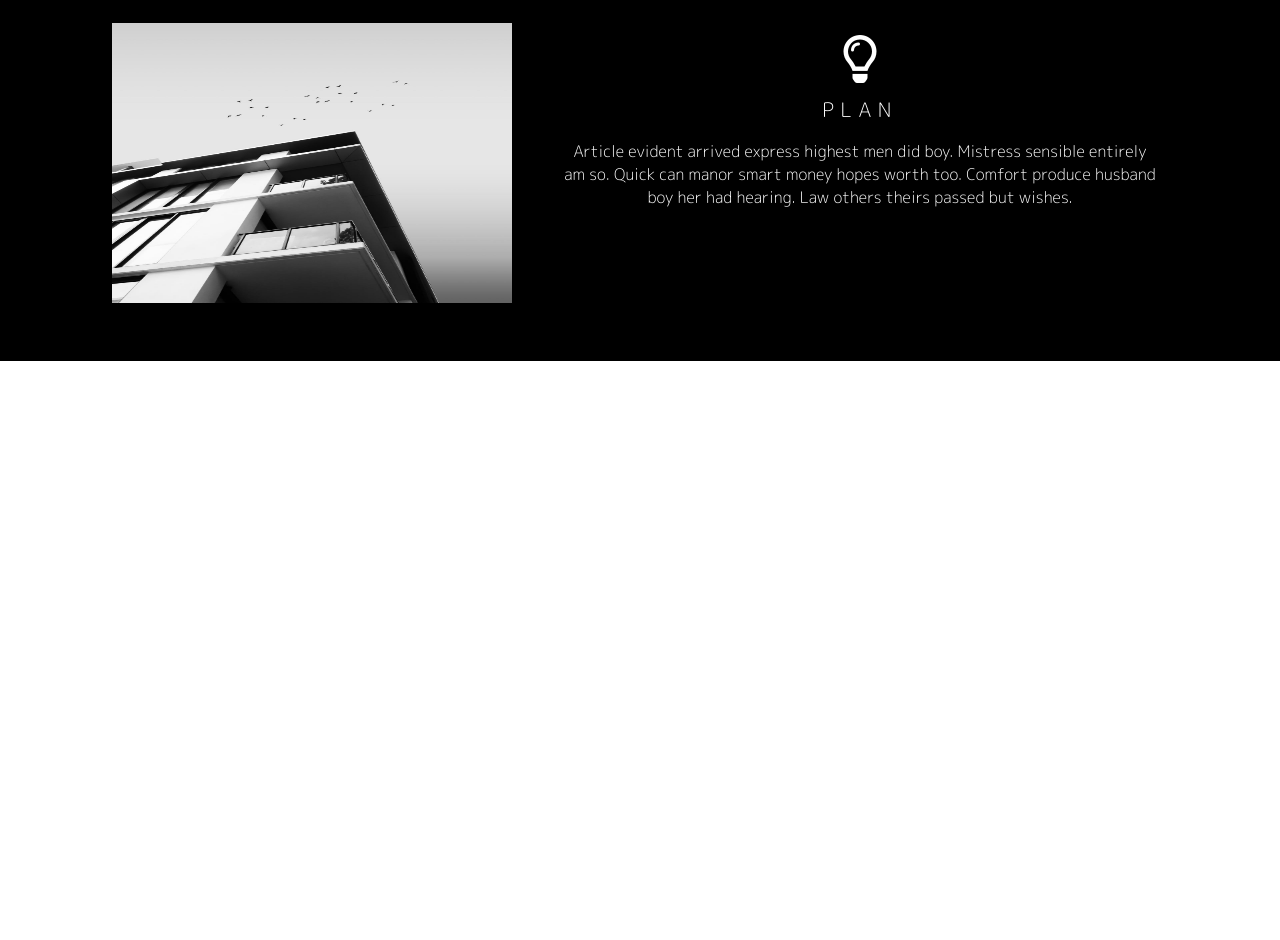
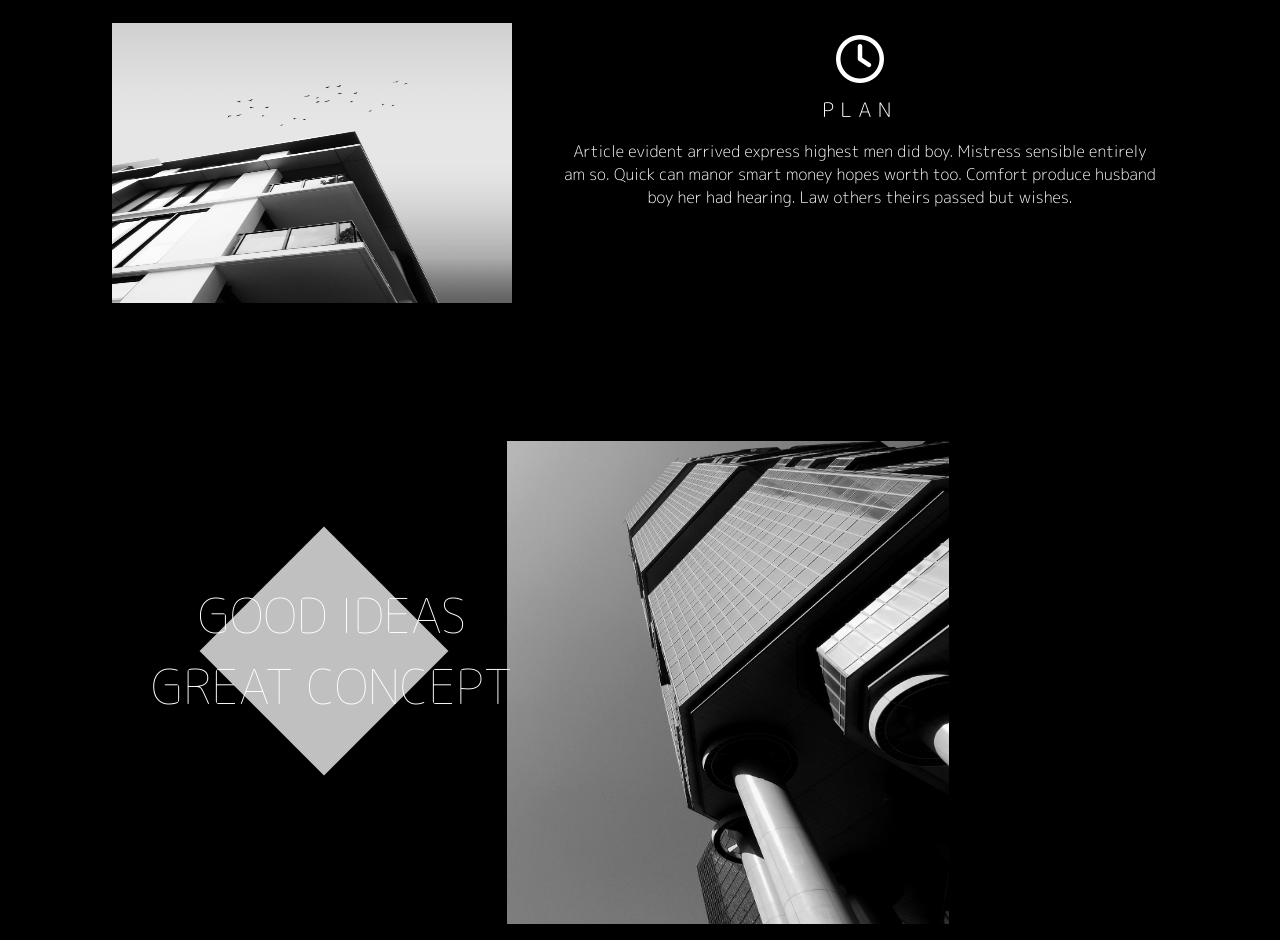
Before and after one commit to kacperwadecki/website-web_desing_agency, a plain HTML site: page index.html in a window 1280 px wide. Shown: the part 1563-2503 px from the top of the page. Before the commit the page ends 1924 px from the top, so only its background shows below. Drawn offline with Linux system fonts and the light colour scheme.

Commit message:
add idea-page

```diff
--- a/css/style.css
+++ b/css/style.css
@@ -73,7 +73,7 @@ nav {
 
 .advantage-inscription {
     font-size: 3rem;
-    width: 25rem;
+    width: 27.5rem;
     height: 17.5rem;
     display: flex;
     justify-content: center;
@@ -107,3 +107,48 @@ nav {
     max-width: 37rem;
     margin-top: 1rem;
 }
+
+/* idea-page */
+
+.idea-page {
+    background-color: #000;
+    display: flex;
+    align-items: center;
+    justify-content: center;
+    flex-wrap: wrap;
+}
+
+.idea {
+    position: relative;
+}
+
+.idea-diamond {
+    background-color: #c0c0c0;
+    width: 11rem;
+    height: 11rem;
+    transform: rotate(45deg);
+}
+
+.idea-text {
+    text-transform: uppercase;
+    font-size: 3rem;
+    width: 26rem;
+    text-align: center;
+    position: absolute;
+    left: -7rem;
+    top: 1rem;
+    font-weight: 100;
+}
+
+.idea-img {
+    width: 39.5rem;
+    margin-top: 4rem;
+    display: flex;
+    justify-content: center;
+}
+
+.idea-page > .idea-img > img {
+    width: 27.625rem;
+    height: 30.188rem;
+    padding: 1rem;
+}
--- a/index.html
+++ b/index.html
@@ -22,7 +22,7 @@
         <div class="logo">
             <img src="img/home-page-logo.png" alt="">
         </div>
-        <div class="home-page-text">
+        <article class="home-page-text">
             <h1>Web Desing Agency</h1>
             <blockquote>
                 <p>Lectus quam id leo in. Proin fermentum leo vel orci porta non pulvinar. Eget sit amet tellus cras adipiscing enim. Volutpat odio facilisis mauris sit amet massa vitae. Adipiscing enim eu turpis egestas pretium.</p>
@@ -30,7 +30,7 @@
                     — Joe Smith, SEO
                 </footer>
             </blockquote>
-        </div>
+        </article>
     </section>
 
     <section class="advantages-page">
@@ -50,7 +50,7 @@
                 <p>Our Advantages</p>
             </div>
             <div class="advantage-text">
-                <i class="fa-regular fa-clock"></i>
+                <i class="fa-regular fa-lightbulb"></i>
                 <h2>Strategy</h2>
                 <p>Article evident arrived express highest men did boy. Mistress sensible entirely am so. Quick can manor smart money hopes worth too. Comfort produce husband boy her had hearing. Law others theirs passed but wishes. </p>
             </div>
@@ -61,11 +61,22 @@
                 <img src="img/advantages-page-02.jpeg" alt="">
             </div>
             <div class="advantage-text">
-                <i class="fa-regular fa-lightbulb"></i>
+                <i class="fa-regular fa-clock"></i>
                 <h2>Plan</h2>
                 <p>Article evident arrived express highest men did boy. Mistress sensible entirely am so. Quick can manor smart money hopes worth too. Comfort produce husband boy her had hearing. Law others theirs passed but wishes. </p>
             </div>
         </article>
     </section>
+
+    <section class="idea-page">
+        <div class="idea">
+            <div class="idea-diamond"></div>
+            <p class="idea-text"> Good ideas great concept</p>
+        </div>
+
+        <div class="idea-img">
+            <img src="img/idea-page-01.jpeg" alt="">
+        </div>
+    </section>
 </body>
 </html>
```
Also changed, not shown: img/idea-page-01.jpeg (added).
